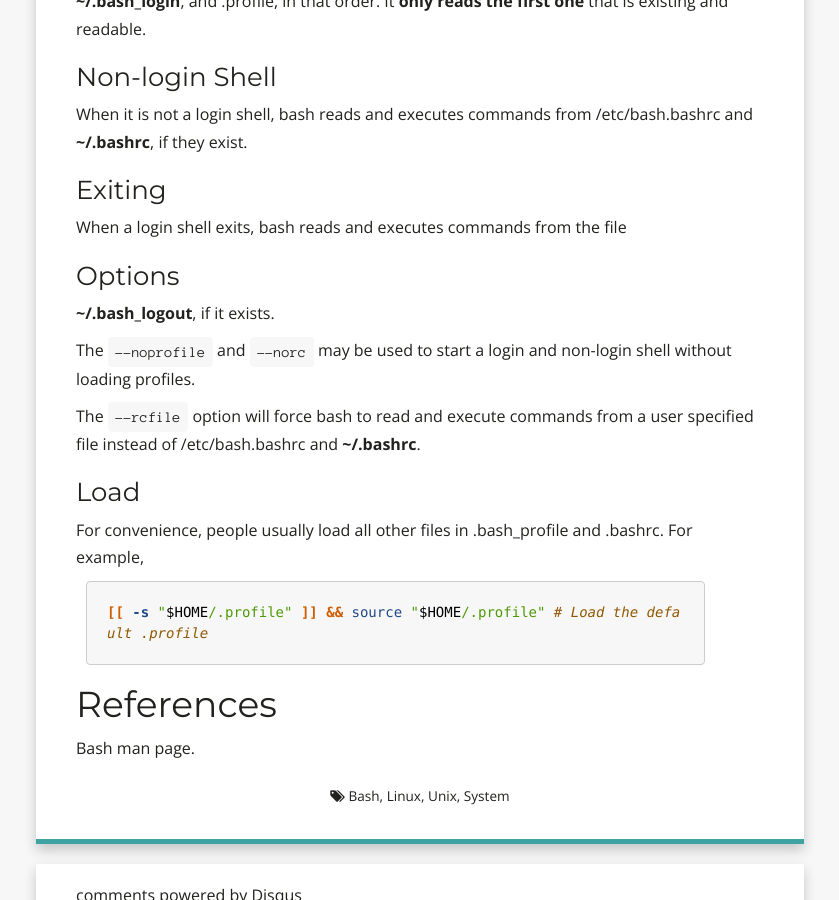
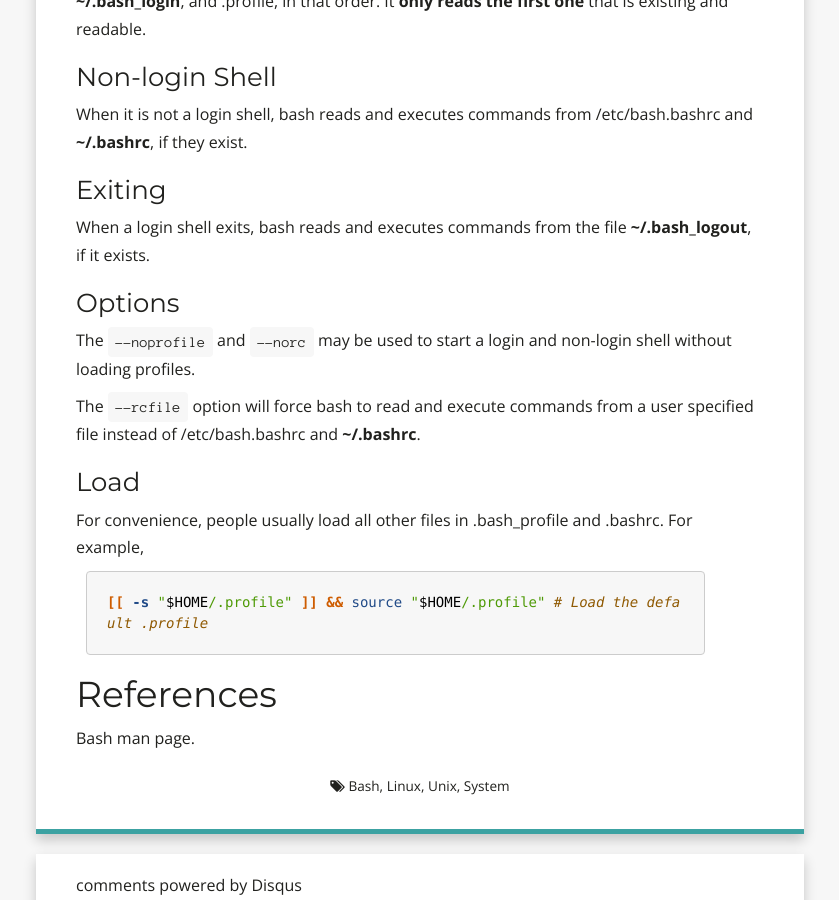
Before and after one commit to yzh503/yzh503.github.io, a Jekyll site: the page built from _posts/2017-04-10-bash-profiles.markdown, in a window 1280 px wide and 900 px high, scrolled down 869 px. Shown: the whole window, without its empty margins (220-1059 px from the left). Built offline with Jekyll 4.4.1, drawn with Linux system fonts in a browser that asks for light colours; nearby versions of some CDN libraries; comment, search, counter and statistics services are not loaded.

Commit message:
corrected an error

```diff
--- a/_posts/2017-04-10-bash-profiles.markdown
+++ b/_posts/2017-04-10-bash-profiles.markdown
@@ -30,10 +30,10 @@ When bash is a login shell, or invoked with `--login`, it firstly reads and exec
 When it  is  not a login shell, bash reads and executes commands from /etc/bash.bashrc and **~/.bashrc**, if they exist.
 
 ### Exiting
-When a login shell exits, bash reads and executes commands from the file
+When a login shell exits, bash reads and executes commands from the file **~/.bash_logout**, if it exists.
 
 ### Options
-**~/.bash_logout**, if it exists.
+
 
 The `--noprofile` and `--norc` may be used to start a login and non-login shell without loading profiles.
 
```
